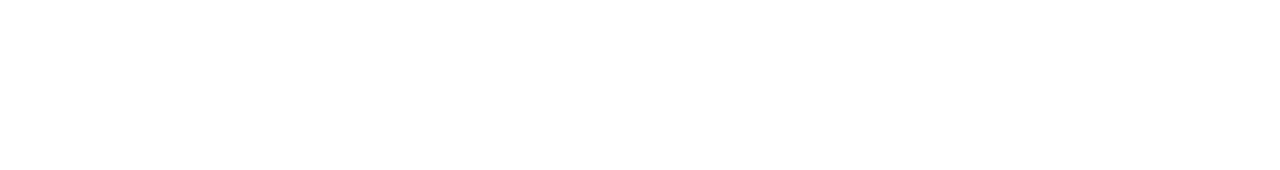
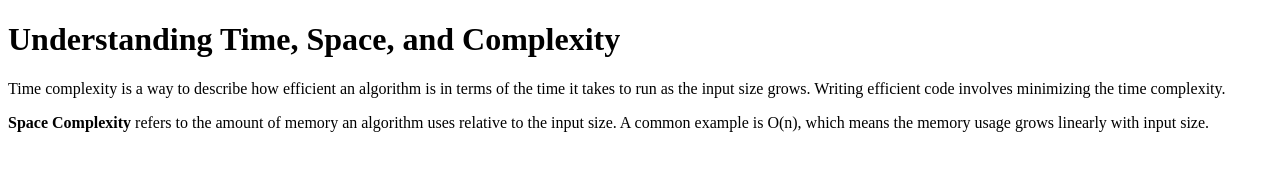
Before and after one commit to acciojob/time-and-space-complexity-satya643, a website: page main.html in a window 1280 px wide. Drawn offline with Linux system fonts and the light colour scheme.

Commit message:
created a submission

```diff
--- a/main.html
+++ b/main.html
@@ -1,16 +1,16 @@
 <!DOCTYPE html>
+<html lang="en">
+<head>
+  <meta charset="UTF-8">
+  <title>Time and Space Complexity</title>
+</head>
+<body>
 
-<html>
+  <h1>Understanding Time, Space, and Complexity</h1>
 
-<head>
-	<link rel="stylesheet" href="styles.css">
-</head>
+  <p>Time complexity is a way to describe how efficient an algorithm is in terms of the time it takes to run as the input size grows. Writing efficient code involves minimizing the time complexity.</p>
 
-<body>
-	<!-- the entire body must be written by student -->
-    <script type="text/javascript" src="./script.js">
-</script>
+  <p><b>Space Complexity</b> refers to the amount of memory an algorithm uses relative to the input size. A common example is O(n), which means the memory usage grows linearly with input size.</p>
 
 </body>
-
 </html>
```
